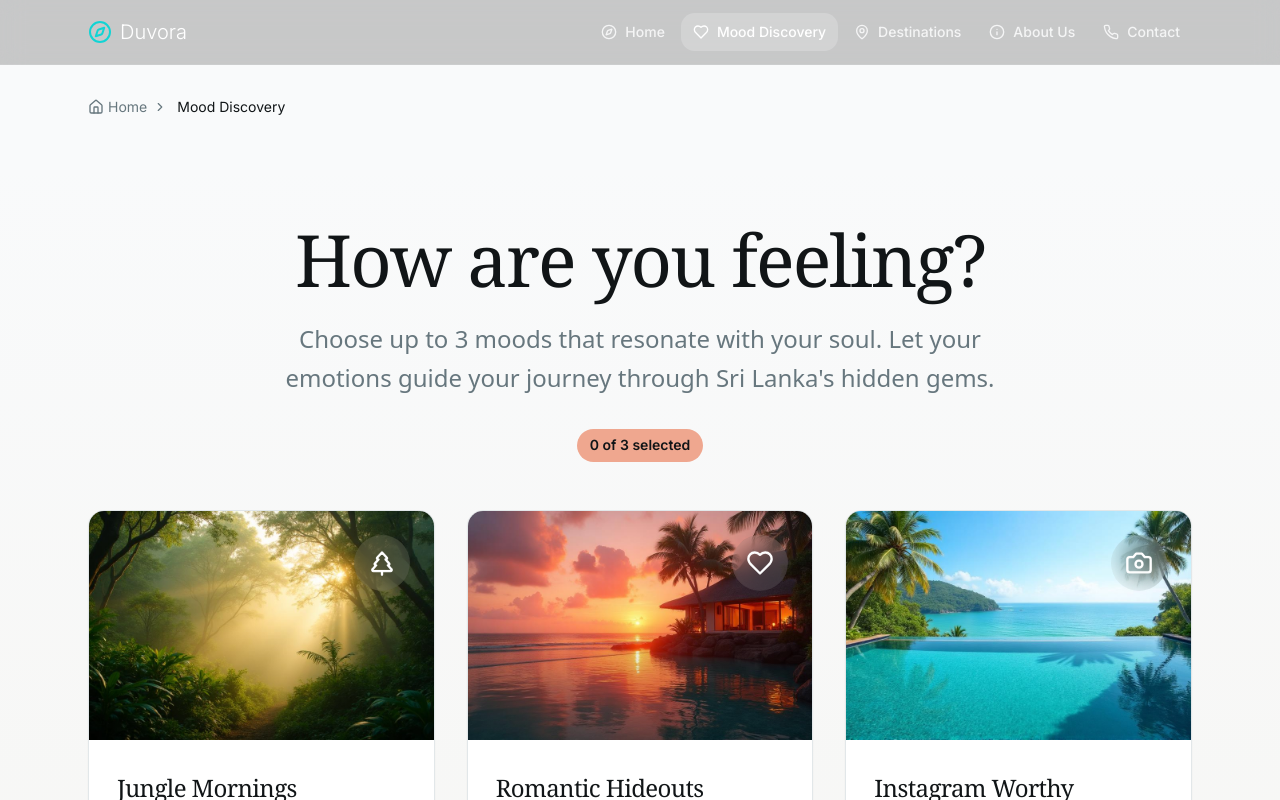
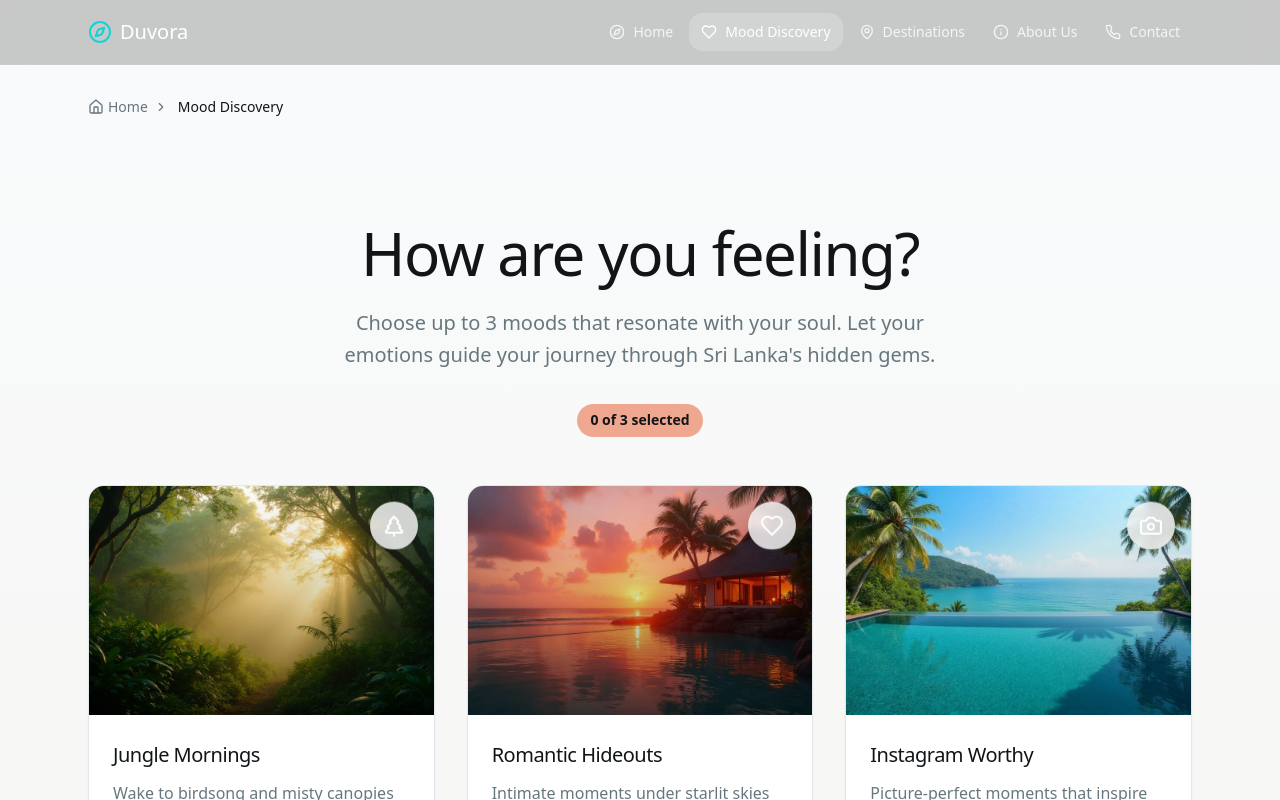
Before and after one commit to webartbybinara/duvora-mood-journeys, a React (Vite) app: page /discovery in a window 1280 px wide. Shown: the top 800 px of the page. Built offline with nearby package versions, Linux system fonts and the light colour scheme.

Commit message:
Reverted to commit 443fe39f48cb3baa47bb8cb260ec0af668afe038

```diff
--- a/index.html
+++ b/index.html
@@ -15,11 +15,6 @@
     <meta name="twitter:card" content="summary_large_image" />
     <meta name="twitter:site" content="@lovable_dev" />
     <meta name="twitter:image" content="https://lovable.dev/opengraph-image-p98pqg.png" />
-
-    <!-- Google Fonts -->
-    <link rel="preconnect" href="https://fonts.googleapis.com">
-    <link rel="preconnect" href="https://fonts.gstatic.com" crossorigin>
-    <link href="https://fonts.googleapis.com/css2?family=Inter:wght@200;300;400;500;600;700&family=Playfair+Display:wght@400;500;600;700&display=swap" rel="stylesheet">
   </head>
 
   <body>
--- a/src/components/MoodSelector.tsx
+++ b/src/components/MoodSelector.tsx
@@ -84,10 +84,10 @@ export function MoodSelector({ selectedMoods, onMoodToggle, onContinue }: MoodSe
       <div className="container-xl">
         {/* Header */}
         <div className="text-center mb-8 sm:mb-12 animate-fade-in-up">
-          <h1 className="font-serif text-4xl sm:text-5xl md:text-6xl lg:text-7xl font-medium text-foreground mb-4 sm:mb-6 tracking-tight">
+          <h1 className="text-3xl sm:text-4xl md:text-5xl lg:text-6xl font-light text-foreground mb-4 sm:mb-6">
             How are you feeling?
           </h1>
-          <p className="font-sans text-lg sm:text-xl lg:text-2xl text-muted-foreground mb-6 sm:mb-8 max-w-3xl mx-auto leading-relaxed px-4 font-light">
+          <p className="text-base sm:text-lg lg:text-xl text-muted-foreground mb-6 sm:mb-8 max-w-2xl mx-auto leading-relaxed px-4">
             Choose up to 3 moods that resonate with your soul. Let your emotions guide your journey through Sri Lanka's hidden gems.
           </p>
           <div className="flex items-center justify-center gap-2 mb-6 sm:mb-8">
@@ -133,15 +133,15 @@ export function MoodSelector({ selectedMoods, onMoodToggle, onContinue }: MoodSe
                     loading="lazy"
                   />
 
-                  {/* Minimalist Overlay */}
-                  <div className="absolute inset-0 bg-gradient-to-t from-black/40 via-transparent to-transparent opacity-60 group-hover:opacity-40 transition-opacity duration-500" />
+                  {/* Enhanced Gradient Overlay */}
+                  <div className={`absolute inset-0 bg-gradient-to-t from-black/60 via-black/20 to-transparent opacity-70 group-hover:opacity-50 transition-opacity duration-300`} />
 
-                  {/* Glass Morphism Icon */}
-                  <div className="absolute top-4 sm:top-6 right-4 sm:right-6">
-                    <div className={`w-12 h-12 sm:w-14 sm:h-14 rounded-2xl card-glass-strong flex items-center justify-center transition-all duration-300 ${
-                      isSelected ? 'animate-ring-pulse scale-110' : 'animate-gentle-bounce'
+                  {/* Floating Icon */}
+                  <div className="absolute top-3 sm:top-4 right-3 sm:right-4">
+                    <div className={`w-10 h-10 sm:w-12 sm:h-12 rounded-full card-glass flex items-center justify-center ${
+                      isSelected ? 'animate-pulse-glow ring-2 ring-white/50' : 'animate-float'
                     }`}>
-                      <Icon className="w-6 h-6 sm:w-7 sm:h-7 text-white drop-shadow-lg" />
+                      <Icon className="w-5 h-5 sm:w-6 sm:h-6 text-white" />
                     </div>
                   </div>
 
@@ -164,17 +164,17 @@ export function MoodSelector({ selectedMoods, onMoodToggle, onContinue }: MoodSe
                   )}
                 </div>
 
-                {/* Content with improved typography */}
-                <div className="p-5 sm:p-7">
-                  <h3 className="font-serif text-xl sm:text-2xl font-medium text-foreground mb-3 tracking-tight">
+                {/* Content */}
+                <div className="p-4 sm:p-6">
+                  <h3 className="text-lg sm:text-xl font-medium text-foreground mb-2">
                     {mood.name}
                   </h3>
-                  <p className="font-sans text-muted-foreground text-base sm:text-lg leading-relaxed font-light">
+                  <p className="text-muted-foreground text-sm sm:text-base leading-relaxed">
                     {mood.description}
                   </p>
 
-                  {/* Interactive hint with better typography */}
-                  <div className="mt-4 sm:mt-5 text-xs sm:text-sm text-muted-foreground/70 font-sans uppercase tracking-wider">
+                  {/* Interactive hint */}
+                  <div className="mt-3 sm:mt-4 text-xs text-muted-foreground/70">
                     {isSelected ? 'Tap to remove' : isDisabled ? 'Maximum reached' : 'Tap to select'}
                   </div>
                 </div>
--- a/src/index.css
+++ b/src/index.css
@@ -71,9 +71,6 @@ All colors MUST be HSL.
     --space-4xl: 6rem;
 
     /* Typography system */
-    --font-sans: 'Inter', ui-sans-serif, system-ui, sans-serif;
-    --font-serif: 'Playfair Display', ui-serif, Georgia, serif;
-
     --font-size-xs: 0.75rem;
     --font-size-sm: 0.875rem;
     --font-size-base: 1rem;
@@ -83,7 +80,6 @@ All colors MUST be HSL.
     --font-size-3xl: 1.875rem;
     --font-size-4xl: 2.25rem;
     --font-size-5xl: 3rem;
-    --font-size-6xl: 4rem;
 
     --radius: 1rem;
     --radius-sm: 0.5rem;
@@ -157,9 +153,7 @@ All colors MUST be HSL.
   }
 
   body {
-    @apply bg-background text-foreground leading-relaxed;
-    font-family: var(--font-sans);
-    font-weight: 400;
+    @apply bg-background text-foreground font-light leading-relaxed;
     font-feature-settings: "liga" 1, "kern" 1;
   }
 
@@ -169,7 +163,6 @@ All colors MUST be HSL.
 
   /* Enhanced typography */
   h1, h2, h3, h4, h5, h6 {
-    font-family: var(--font-serif);
     @apply font-medium tracking-tight;
   }
 
@@ -179,10 +172,6 @@ All colors MUST be HSL.
   h4 { @apply text-xl md:text-2xl lg:text-3xl; }
   h5 { @apply text-lg md:text-xl lg:text-2xl; }
   h6 { @apply text-base md:text-lg lg:text-xl; }
-
-  /* Typography utility classes */
-  .font-serif { font-family: var(--font-serif); }
-  .font-sans { font-family: var(--font-sans); }
 
   /* Enhanced scrollbar */
   ::-webkit-scrollbar {
@@ -280,42 +269,4 @@ All colors MUST be HSL.
   .animate-pulse-glow {
     animation: pulse-glow 3s ease-in-out infinite;
   }
-
-  /* Card glass morphism effect */
-  .card-glass-strong {
-    @apply backdrop-blur-md bg-white/10 border-white/20;
-  }
-
-  /* Text shadow for better readability on images */
-  .text-shadow-sm {
-    text-shadow: 0 1px 2px rgba(0, 0, 0, 0.5);
-  }
-
-  .text-shadow {
-    text-shadow: 0 2px 4px rgba(0, 0, 0, 0.6);
-  }
-
-  /* Mood card specific animations */
-  @keyframes gentle-bounce {
-    0%, 100% { transform: translateY(0); }
-    50% { transform: translateY(-2px); }
-  }
-
-  .animate-gentle-bounce {
-    animation: gentle-bounce 2s ease-in-out infinite;
-  }
-
-  /* Selection ring animation */
-  @keyframes ring-pulse {
-    0%, 100% {
-      box-shadow: 0 0 0 0 hsl(var(--primary) / 0.7);
-    }
-    50% {
-      box-shadow: 0 0 0 8px hsl(var(--primary) / 0);
-    }
-  }
-
-  .animate-ring-pulse {
-    animation: ring-pulse 2s ease-in-out infinite;
-  }
 }
```
